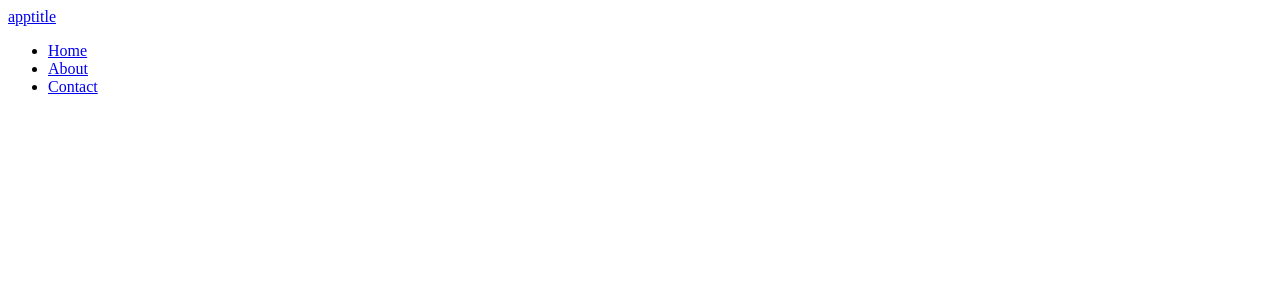
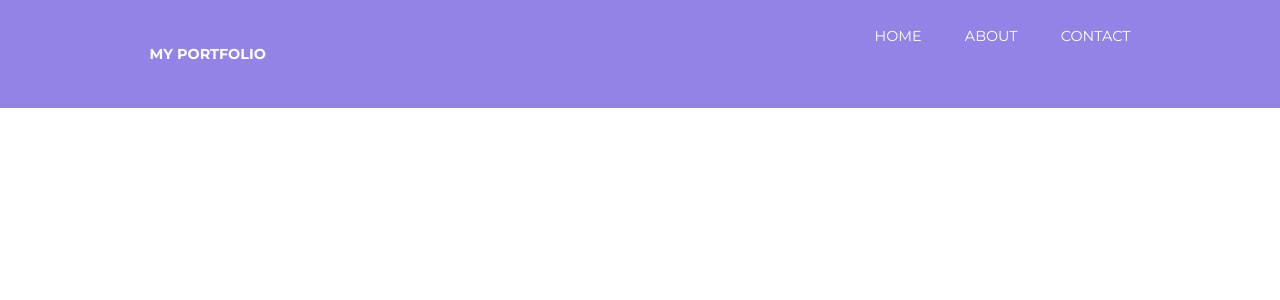
Before and after one commit to IuliiaSaprykina/portfolio, an Angular app: page / in a window 1280 px wide. Shown: the top 300 px of the page. Built offline with nearby package versions, Linux system fonts and the light colour scheme.

Commit message:
Nav CSS done

```diff
--- a/src/app/nav/nav.component.css
+++ b/src/app/nav/nav.component.css
@@ -0,0 +1,30 @@
+header {
+    background: #9483e6;
+}
+
+.logo {
+    font-weight: bold;
+}
+
+nav {
+    justify-self: right;
+}
+
+ul {
+    list-style-type: none;
+    margin: 0; padding: 0;
+}
+
+li {
+    float: left;
+}
+
+a {
+    padding: 1.5em;
+    text-transform: uppercase;
+    font-size: .8em;
+}
+
+&:hover {
+    background: #8E2BFF;
+}
--- a/src/app/nav/nav.component.html
+++ b/src/app/nav/nav.component.html
@@ -1,6 +1,6 @@
 <header>
     <div class="container">
-        <a routerLink="/" class="logo">apptitle</a>
+        <a routerLink="/" class="logo">{{ appTitle}}</a>
         <nav>
             <ul>
                 <li><a routerLink="/">Home</a></li>
--- a/src/app/nav/nav.component.ts
+++ b/src/app/nav/nav.component.ts
@@ -7,6 +7,8 @@
 })
 export class NavComponent implements OnInit {
 
+  appTitle: string = "my portfolio"
+
   constructor() { }
 
   ngOnInit(): void {
--- a/src/styles.css
+++ b/src/styles.css
@@ -1 +1,33 @@
-/* You can add global styles to this file, and also import other style files */
+@import url('https://fonts.googleapis.com/css?family=Montserrat:400,700');
+
+body, html {
+    height: 100%;
+    margin: 0 auto;
+}
+
+body {
+    font-family: 'Montserrat';
+    font-size: 18px;
+}
+
+a {
+    text-decoration: none;
+}
+
+.container {
+    width: 80%;
+    margin: 0 auto;
+    padding: 1.3em;
+    display: grid;
+    grid-template-columns: 30% auto;
+}
+
+section {
+    width: 80%;
+    margin: 0 auto;
+    padding: 2em;
+}
+
+a {
+    color: white;
+}
```
